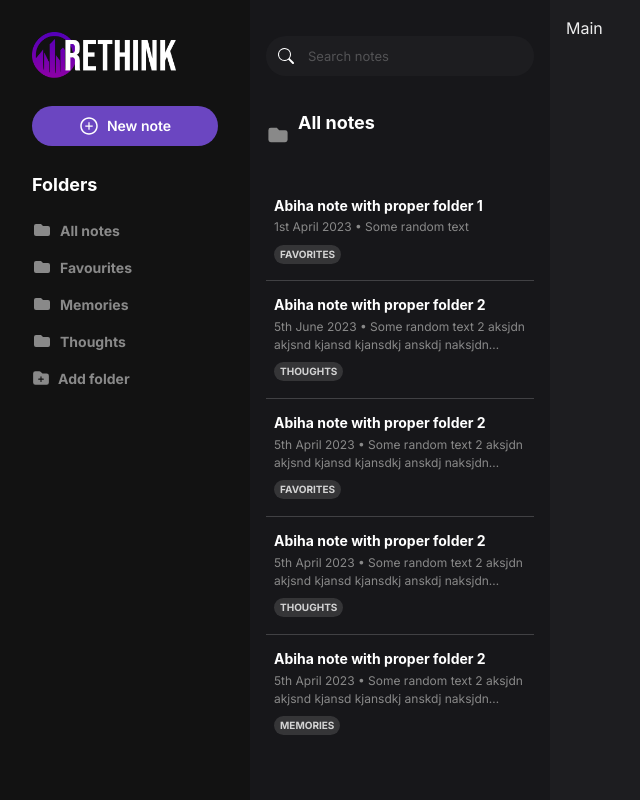
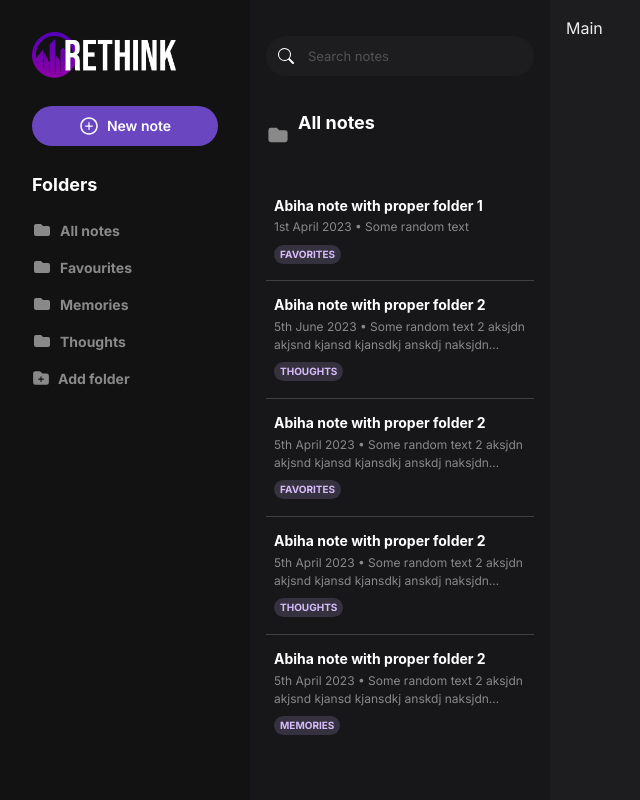
Before and after one commit to shahzaibshaikh/rethink-fe, a React (Vite) app: page / in a window 1280 px wide. Shown: the whole page, without its empty margins (0-640 px from the left). Built offline with nearby package versions, Linux system fonts and the light colour scheme.

Commit message:
👌 IMPROVE: changed folder badge color

```diff
--- a/src/components/FolderBadge.tsx
+++ b/src/components/FolderBadge.tsx
@@ -6,7 +6,7 @@ interface FolderBadgeProps {
 
 function FolderBadge({ folder_name }: FolderBadgeProps) {
   return (
-    <Badge borderRadius={10} padding='2px 6px' fontSize={10}>
+    <Badge borderRadius={10} padding='2px 6px' fontSize={10} colorScheme='purple'>
       {folder_name}
     </Badge>
   );
```
